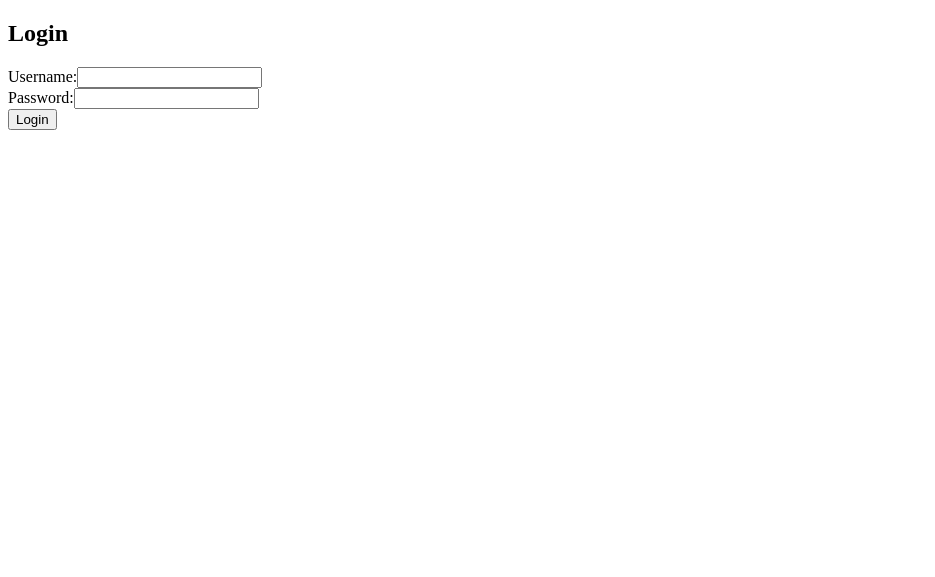
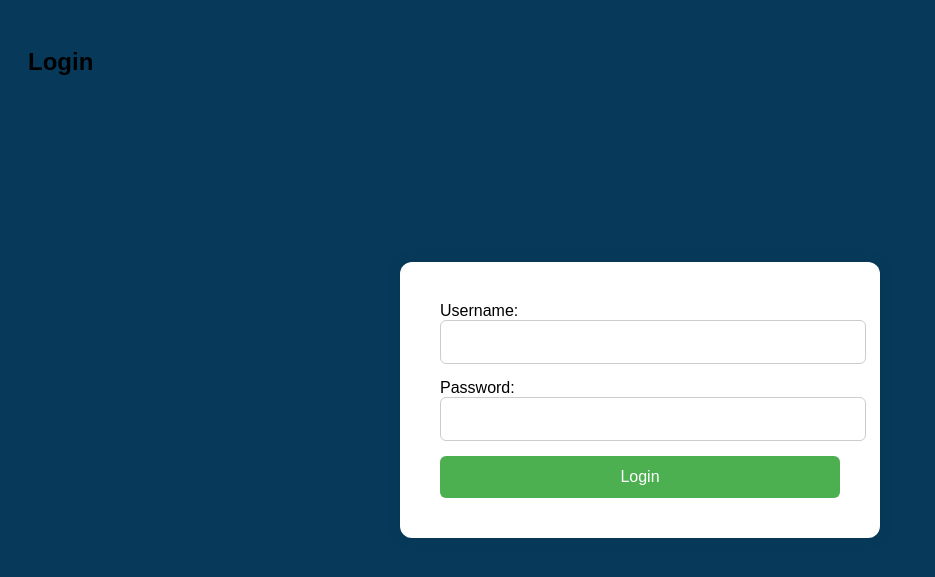
Before and after one commit to Ace-7854/Computing-In-Business, a Flask app: page /login in a window 1280 px wide. Shown: the top 577 px of the page, without its empty margins (0-935 px from the left). Run offline with Flask 3, Linux system fonts and the light colour scheme.

Commit message:
UI and UX clean up

```diff
--- a/app.py
+++ b/app.py
@@ -4,7 +4,7 @@ app = Flask(__name__)
 app.secret_key = 'your_secret_key'  # Needed for sessions
 
 # Dummy user for demo
-users = {'admin': 'password123'}
+users = {'Tyler': 'password123'}
 
 @app.route('/')
 def home():
@@ -17,15 +17,15 @@ def login():
         password = request.form['password']
         if username in users and users[username] == password:
             session['user'] = username
-            return redirect(url_for('dashboard'))
+            return redirect(url_for('dashboard_user'))
         return "Invalid credentials!"
     return render_template('login.html')
 
-@app.route('/dashboard')
-def dashboard():
+@app.route('/dashboard_user')
+def dashboard_user():
     if 'user' not in session:
         return redirect(url_for('login'))
-    return render_template('dashboard.html', user=session['user'])
+    return render_template('dashboard_user.html', user=session['user'])
 
 @app.route('/logout')
 def logout():
--- a/static/style.css
+++ b/static/style.css
@@ -1,4 +1,5 @@
 body {
+    background-color: rgb(7, 58, 90);
     font-family: Arial;
     padding: 20px;
 }
@@ -20,3 +21,52 @@ input {
     color: white;
     line-height: 30px;
 }
+.LGD{
+
+    position: absolute;
+    top: 50%;
+    left: 50%;
+    transform: translate(-50%, -50%);
+
+    padding: 20px;
+    background-color: white;
+    border-radius: 10px;
+    box-shadow: 0 0 10px rgba(0,0,0,0.1);
+}
+.LGD {
+    width: 400px;               /* Make box wider */
+    padding: 40px;              /* More padding inside the box */
+    background-color: white;
+    border-radius: 12px;
+    box-shadow: 0 0 15px rgba(0,0,0,0.1);
+}
+
+.LGD h2 {
+    font-size: 24px;
+    margin-bottom: 20px;
+    text-align: center;
+}
+
+.LGD input {
+    width: 100%;
+    padding: 12px;
+    margin-bottom: 15px;
+    border: 1px solid #ccc;
+    border-radius: 6px;
+    font-size: 16px;
+}
+
+.LGD button {
+    width: 100%;
+    padding: 12px;
+    background-color: #4CAF50;
+    color: white;
+    font-size: 16px;
+    border: none;
+    border-radius: 6px;
+    cursor: pointer;
+}
+
+.LGD button:hover {
+    background-color: #45a049;
+}
--- a/templates/dashboard_user.html
+++ b/templates/dashboard_user.html
@@ -2,6 +2,7 @@
 <html>
 <head>
     <title>Dashboard</title>
+         <link rel="stylesheet" href="/static/style.css">
 </head>
 <body>
     <h2>Welcome, {{ user }}</h2>
--- a/templates/login.html
+++ b/templates/login.html
@@ -1,14 +1,17 @@
 <!DOCTYPE html>
 <html>
 <head>
-    <title>Login</title>
+    <title>BAE systems login</title>
+     <link rel="stylesheet" href="/static/style.css">
 </head>
 <body>
     <h2>Login</h2>
+    <div class="LGD">
     <form method="POST">
         <label>Username:</label><input name="username"><br>
         <label>Password:</label><input name="password" type="password"><br>
         <button type="submit">Login</button>
     </form>
+    </div>
 </body>
 </html>
```
